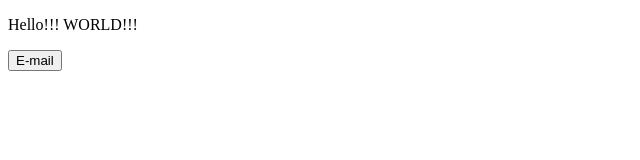
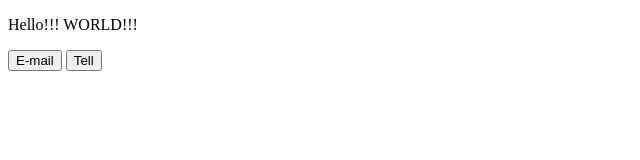
Before and after one commit to NadiaDziganchuk/gt-test, a plain HTML site: page index.html in a window 1280 px wide. Shown: the full height of the page, 0-640 px from the left. Drawn offline with Linux system fonts and the light colour scheme.

Commit message:
added button2

```diff
--- a/index.html
+++ b/index.html
@@ -13,6 +13,8 @@
 
 <button>E-mail</button>
 
+<button>Tell</button>
+
 </body>
 
 </html>
```
